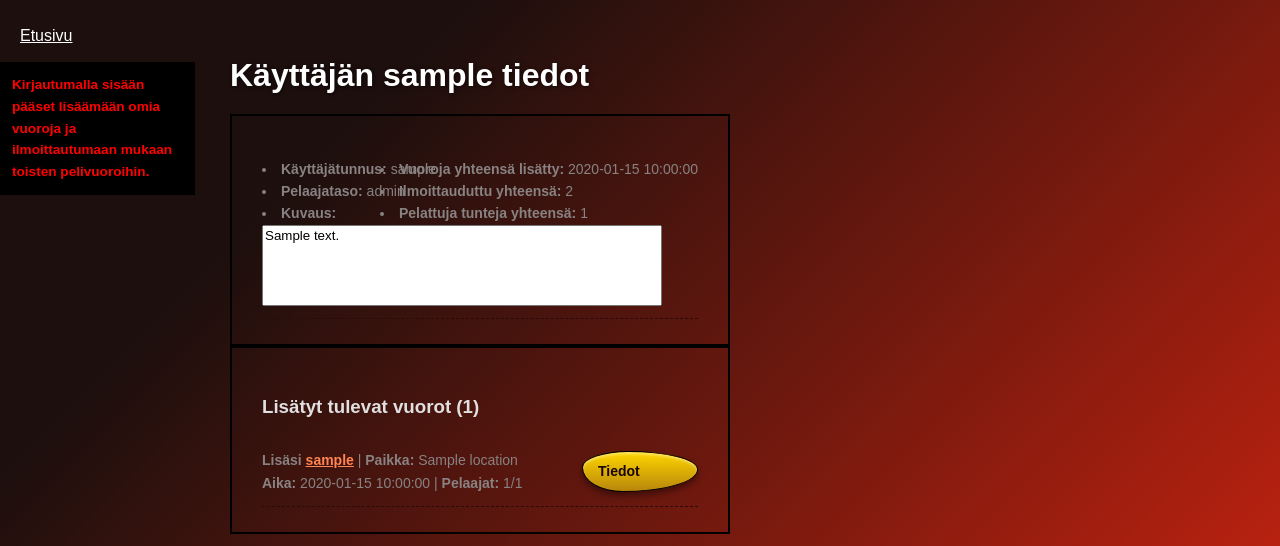
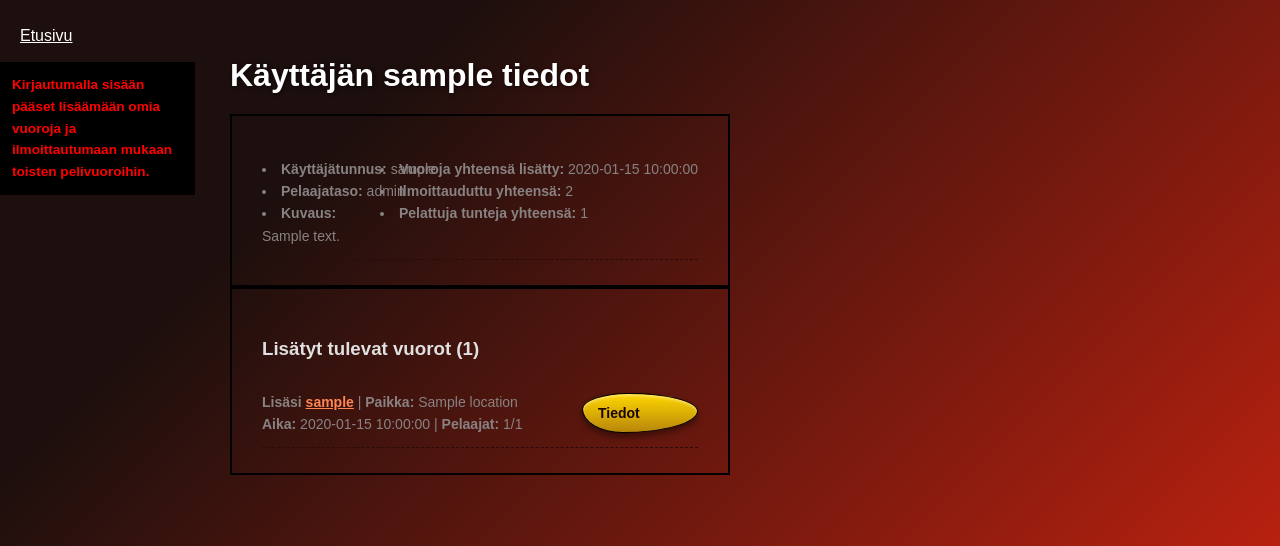
Before and after one commit to Mode-e/SulkisSeuraa, a Flask app: template templates/my_info.html in a window 1280 px wide. Shown: the part 74-620 px from the top of the page. Run offline with Flask 3, Linux system fonts and the light colour scheme; the template is opened without the code that fills it: most values are stand-ins (such as "Sample title", 1, 10 or a date in 2020).

Commit message:
Remove textarea

```diff
--- a/templates/my_info.html
+++ b/templates/my_info.html
@@ -23,7 +23,7 @@
             <li><strong>Käyttäjätunnus:</strong> {{ info[0].username }}</li>
             <li><strong>Pelaajataso:</strong> {{ info[0].player_level if info[0].player_level else 'Ei määritelty' }}</li>
             <li><strong>Kuvaus:</strong></li>
-            <textarea name="description" rows="5" readonly style="width: 400px; max-width: 100%; resize: none;">{{ info[0].description if info[0].description else '' }}</textarea>
+            <span>{{ info[0].description if info[0].description else 'Ei kuvausta saatavilla.' }}</span>
             {% if my_page %}
             <div class="button_container">
                 <a href="/edit_info/{{ session['user_id'] }}" class="button" style="width: 95px;">Päivitä tietoja</a>
```
